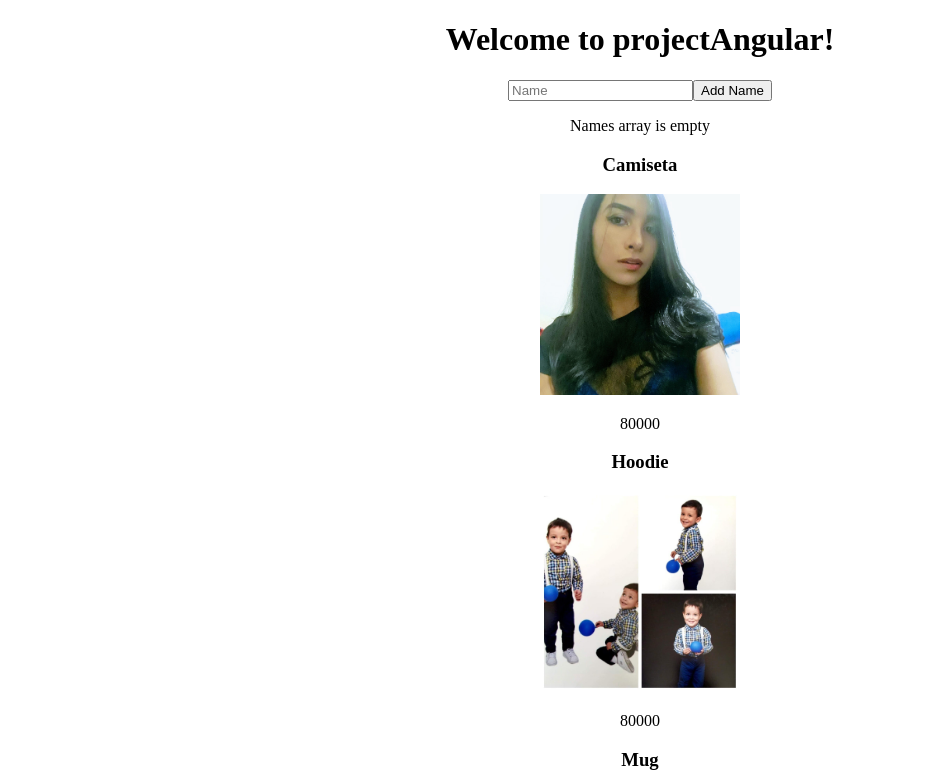
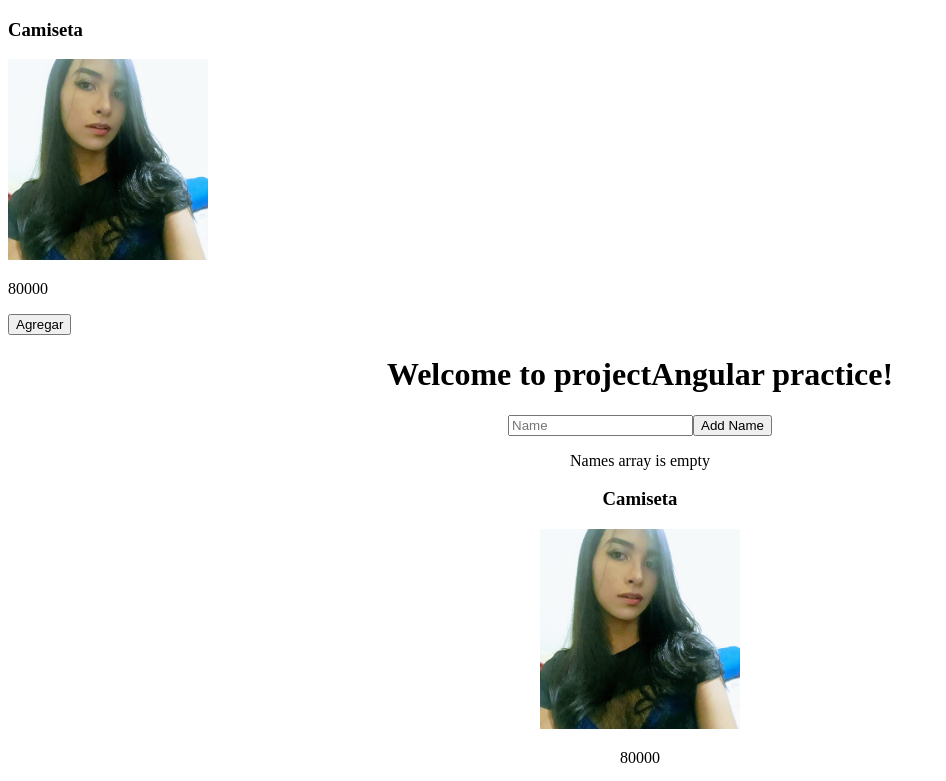
Before and after one commit to larangogon/Angular, an Angular app: page / in a window 1280 px wide. Shown: the top 781 px of the page, without its empty margins (0-946 px from the left). Built offline with nearby package versions, Linux system fonts and the light colour scheme.

Commit message:
feat: se agrega evento para agregar al carrito

```diff
--- a/src/app/app.component.html
+++ b/src/app/app.component.html
@@ -1,4 +1,7 @@
 <div>
+  <app-product [product]="products[0]">
+
+  </app-product>
   <div style="text-align:center">
     <input type="text" placeholder="Name" [(ngModel)]="name" *ngIf="name !=null"/>
 
@@ -12,7 +15,7 @@
 
   <div style="text-align:center">
     <h1>
-      Welcome to {{ title }}!
+      Welcome to {{ title }} practice!
     </h1>
 
     <input type="text" placeholder="Name" [(ngModel)]="name" />
@@ -32,9 +35,9 @@
 
 
     <div *ngFor="let product of products">
-      <h3>{{ product.title }}</h3>
-      <img [src]="product.image" alt="Product Image" width="200">
-      <p>{{ product.price }}</p>
+      <app-product (productClicked)="clickProduct($event)" [product]="product">
+
+      </app-product>
     </div>
 
   </div>
--- a/src/app/app.component.ts
+++ b/src/app/app.component.ts
@@ -64,4 +64,9 @@ export class AppComponent {
     this.names.splice(index, 1);
   }
 
+  clickProduct(id: number) {
+    console.log('product');
+    console.log(id);
+  }
+
 }
--- a/src/app/app.module.ts
+++ b/src/app/app.module.ts
@@ -1,12 +1,13 @@
 import { NgModule } from '@angular/core';
 import { BrowserModule } from '@angular/platform-browser';
 import {FormsModule} from '@angular/forms';
-
+import { ProductComponent } from './components/product.component';
 import { AppComponent } from './app.component';
 
 @NgModule({
   declarations: [
-    AppComponent
+    AppComponent,
+    ProductComponent
   ],
   imports: [
     BrowserModule,
--- /dev/null
+++ b/src/app/components/product.component.html
@@ -0,0 +1,6 @@
+<div>
+  <h3>{{ product.title }}</h3>
+  <img [src]="product.image" alt="Product Image" width="200">
+  <p>{{ product.price }}</p>
+  <button (click)="addCart()">Agregar</button>
+</div>
--- /dev/null
+++ b/src/app/components/product.component.ts
@@ -0,0 +1,20 @@
+import {Component, Input, Output, EventEmitter} from '@angular/core';
+import {Product} from '../../Models/product.model';
+
+
+@Component({
+  selector: 'app-product',
+  templateUrl:'./product.component.html'
+})
+
+export class ProductComponent {
+  @Input() product: Product;
+
+  @Output() productClicked: EventEmitter<any> = new EventEmitter();
+
+  addCart() {
+    console.log('anadir al carrito');
+    this.productClicked.emit('this.product.id');
+  }
+
+}
```
